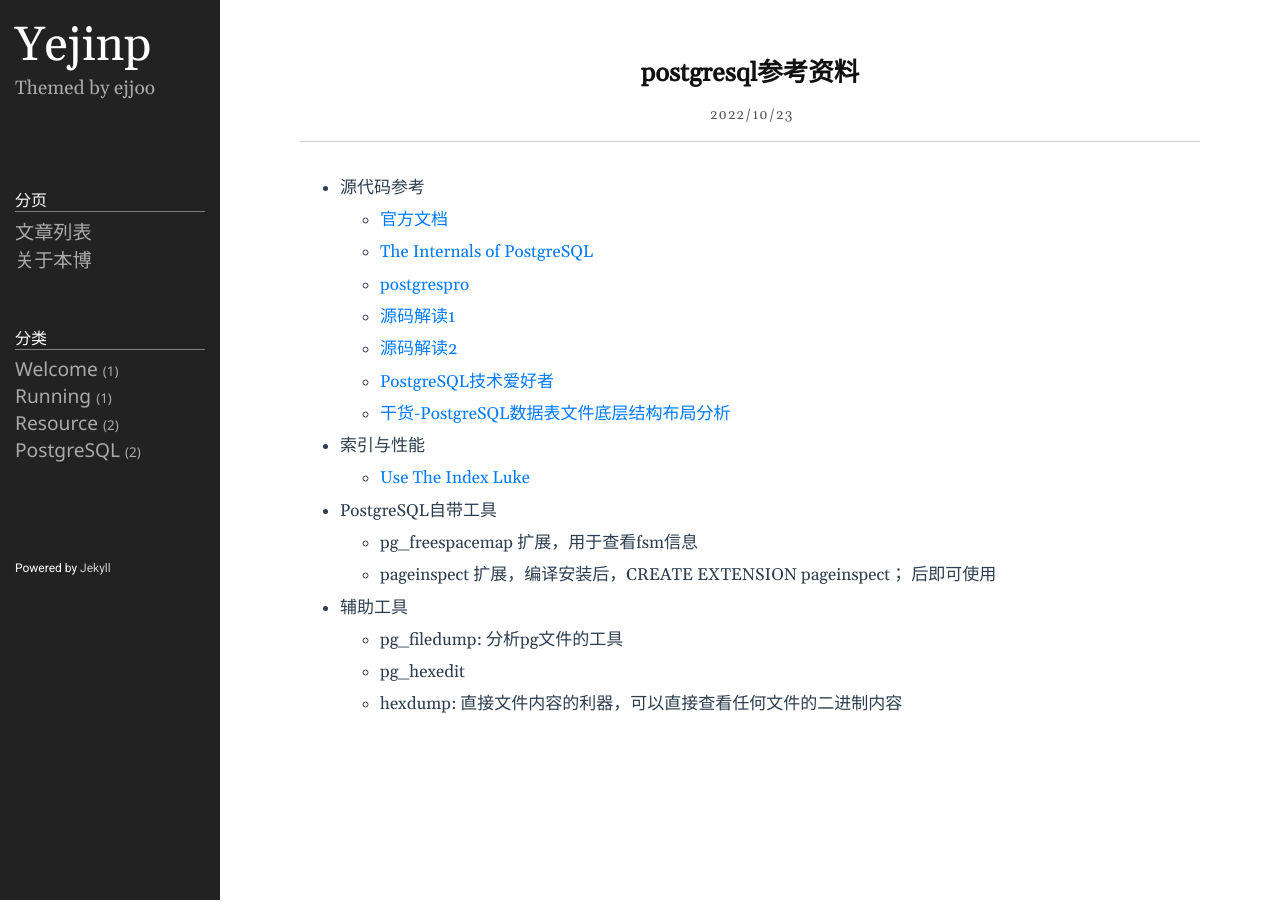
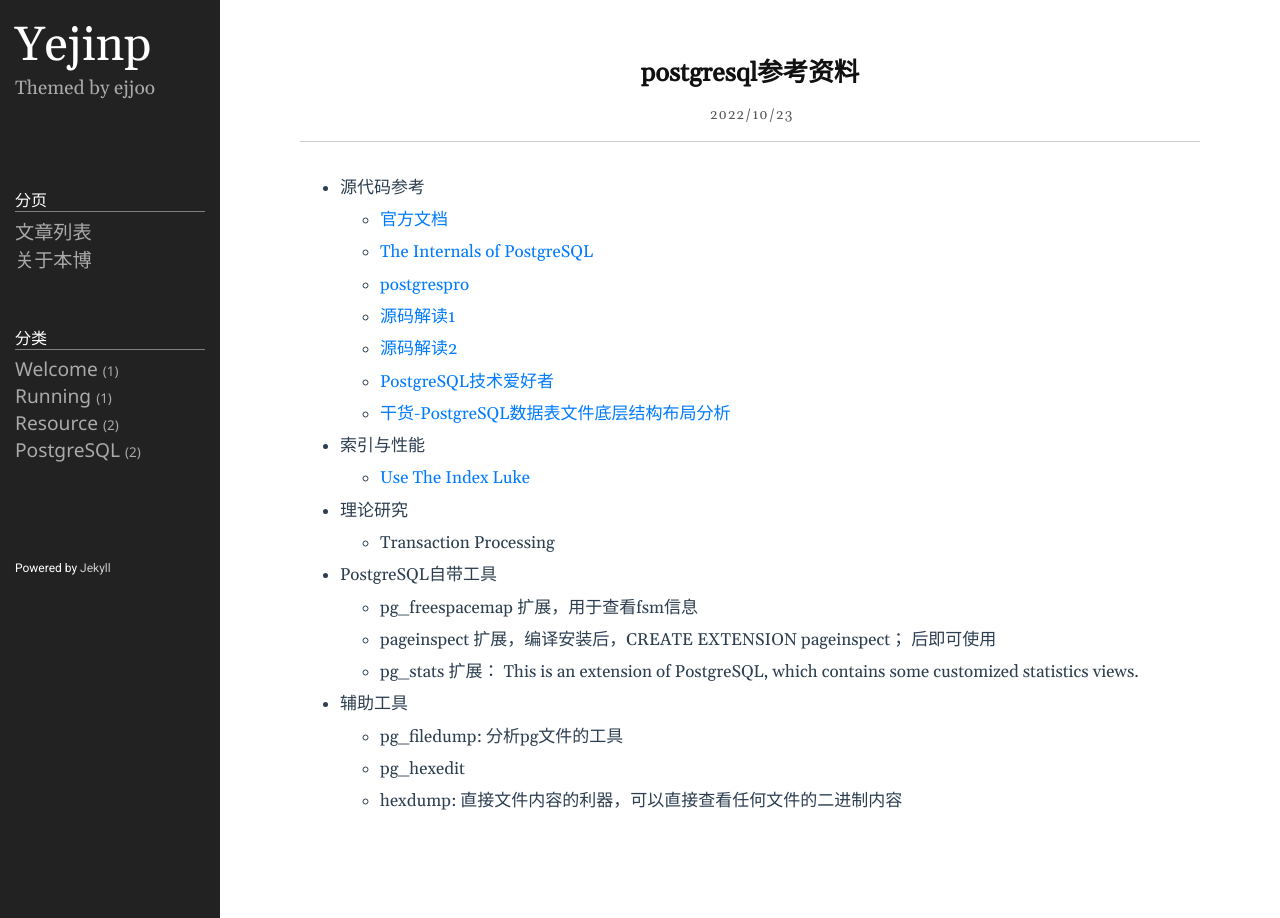
Before and after one commit to yejinp/yejinp.github.io, a Jekyll site: the page built from _posts/2022-10-23-postgresql参考资料.markdown, in a window 1280 px wide. Built offline with Jekyll 4.4.1, drawn with Linux system fonts in a browser that asks for light colours.

Commit message:
add extension of pg_stats

```diff
--- a/_posts/2022-10-23-postgresql参考资料.markdown
+++ b/_posts/2022-10-23-postgresql参考资料.markdown
@@ -26,11 +26,18 @@
 
   - [Use The Index Luke](https://use-the-index-luke.com/sql/table-of-contents)
 
+* 理论研究
+
+  - Transaction Processing
+
 * PostgreSQL自带工具
 
   - pg_freespacemap 扩展，用于查看fsm信息
 
   - pageinspect 扩展，编译安装后，CREATE EXTENSION pageinspect； 后即可使用
+
+  - pg_stats 扩展： This is an extension of PostgreSQL, which contains some customized statistics views.
+
 
 * 辅助工具
   - pg_filedump: 分析pg文件的工具
```
